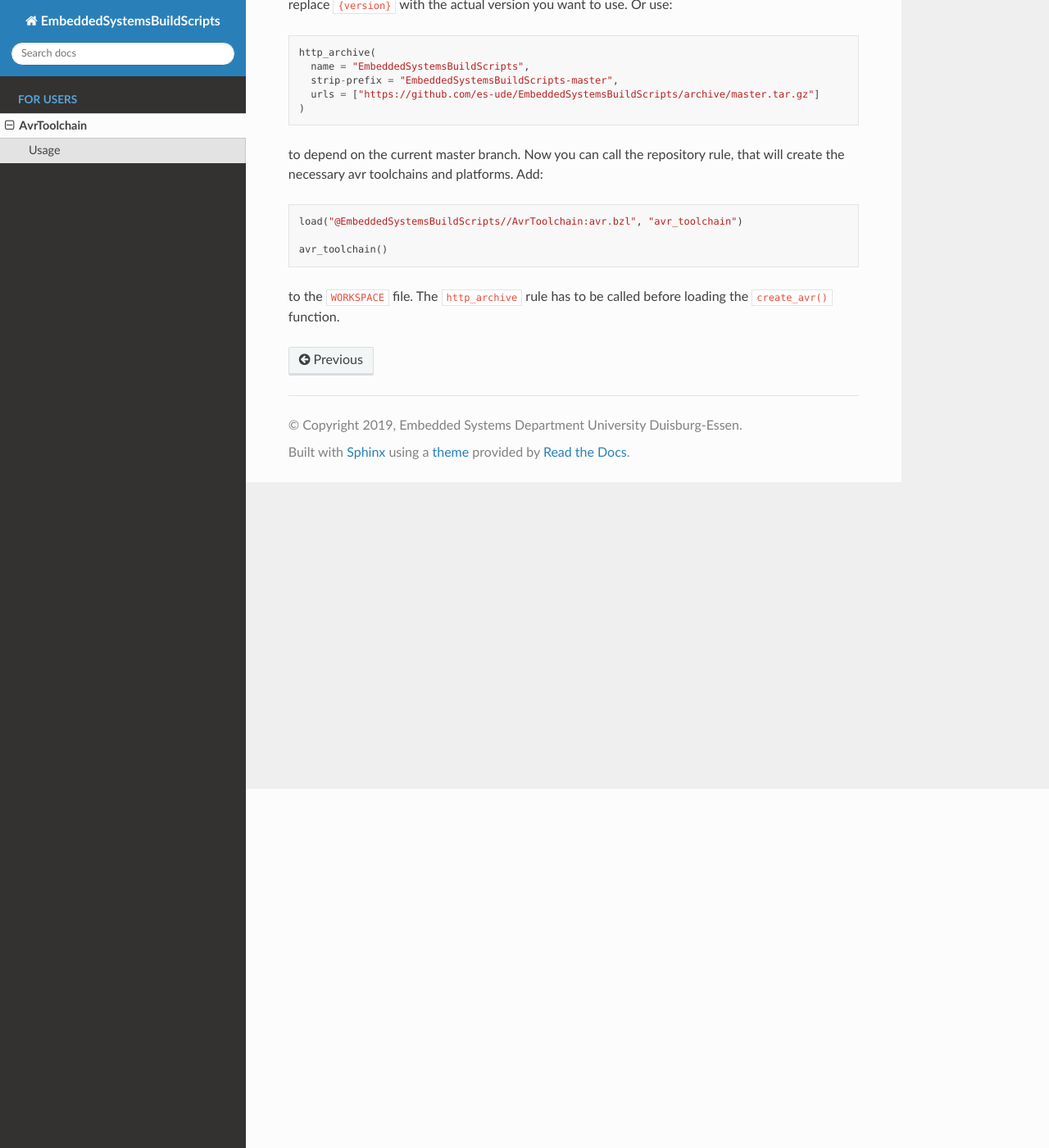
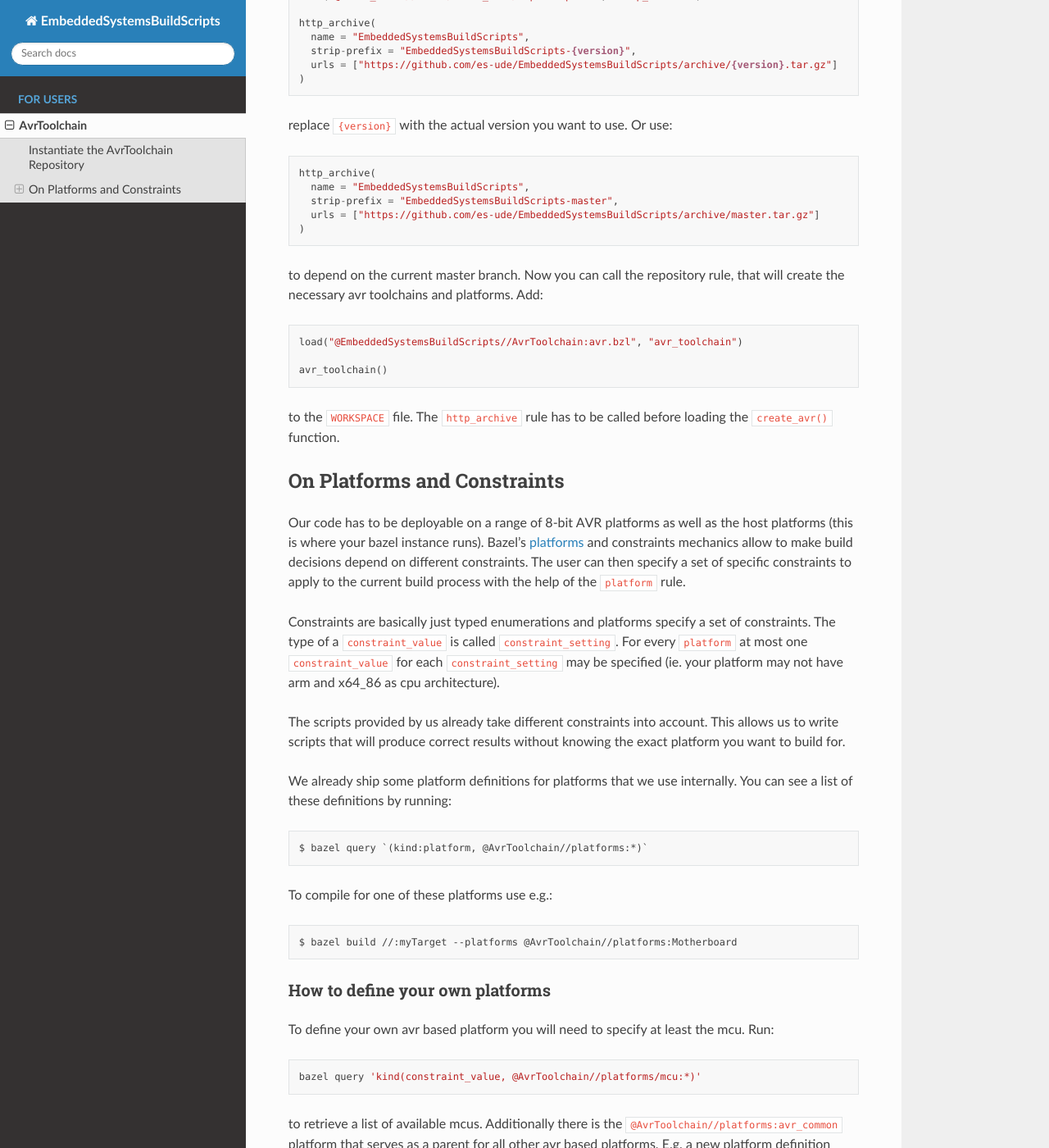
Before and after one commit to es-ude/EmbeddedSystemsBuildScripts, a Sphinx documentation site: the page built from docs/AvrToolchain.rst, in a window 1280 px wide and 1400 px high, scrolled down 438 px. Shown: the whole window at 82% size. Built offline with Sphinx 7.4.7 and the Read the Docs theme 2.0.0, drawn with Linux system fonts in a browser that asks for light colours; pages that are not in the unit, such as notebooks, are missing from menus; some of the changed text lies outside the part shown.

Commit message:
add platforms and constraints section

```diff
--- a/docs/AvrToolchain.rst
+++ b/docs/AvrToolchain.rst
@@ -2,8 +2,27 @@
 AvrToolchain
 ************
 
-Usage
------
+The AvrToolchain repository is an external
+dependency that is generated automatically
+by a |repository_rule|_ implemented
+in |avr.bzl|_. It provides ``cc_toolchains``
+for compiling code with the avr-gcc compiler,
+for different mcus. Most of the time you will
+want to enable the ``--compile_mode=optimization``
+flag that already contains gcc flags we
+found useful for reducing code size.
+
+.. |repository_rule| replace:: ``repository_rule``
+.. _repository_rule: https://docs.bazel.build/versions/master/skylark/repository_rules.html
+.. |http_archive| replace:: ``http_archive``
+.. _http_archive: https://docs.bazel.build/versions/master/skylark/repository_rules.html
+.. |avr.bzl| replace:: ``@EmbeddedSystemsBuildScripts//AvrToolchain:avr.bzl``
+.. _avr.bzl: https://github.com/es-ude/EmbeddedSystemsBuildScripts/blob/master/AvrToolchain/avr.bzl
+.. _platforms: https://docs.bazel.build/versions/master/platforms.html
+.. _Platforms: https://docs.bazel.build/versions/master/platforms.html
+
+Instantiate the AvrToolchain Repository
+---------------------------------------
 
 To depend on the ``EmbeddedSystemsBuildScripts`` add this to your ``WORKSPACE`` file::
 
@@ -32,5 +51,77 @@ and platforms. Add::
 
   avr_toolchain()
 
-to the ``WORKSPACE`` file. The ``http_archive`` rule has to be called before loading
+to the ``WORKSPACE`` file. The |http_archive|_  rule has to be called before loading
 the ``create_avr()`` function.
+
+On Platforms and Constraints
+----------------------------
+
+Our code has to be deployable on a range
+of 8-bit AVR platforms as well as the
+host platforms (this is where your bazel
+instance runs). Bazel's platforms_
+and constraints mechanics allow to
+make build decisions depend on different
+constraints. The user can then
+specify a set of specific constraints
+to apply to the current build process
+with the help of the ``platform`` rule.
+
+Constraints are basically just typed
+enumerations and platforms specify
+a set of constraints. The type
+of a ``constraint_value`` is called
+``constraint_setting``.
+For every ``platform`` at most
+one ``constraint_value`` for each
+``constraint_setting`` may be
+specified (ie. your platform may not have
+arm and x64_86 as cpu architecture).
+
+The scripts provided by us already
+take different constraints into account.
+This allows us to write scripts that will
+produce correct results without knowing the
+exact platform you want to build for.
+
+We already ship some platform definitions
+for platforms that we use internally.
+You can see a list of these definitions by running::
+
+  $ bazel query `(kind:platform, @AvrToolchain//platforms:*)`
+
+To compile for one of these platforms use e.g.::
+
+  $ bazel build //:myTarget --platforms @AvrToolchain//platforms:Motherboard
+
+How to define your own platforms
+~~~~~~~~~~~~~~~~~~~~~~~~~~~~~~~~
+
+To define your own avr based platform you will
+need to specify at least the mcu.
+Run::
+
+  bazel query 'kind(constraint_value, @AvrToolchain//platforms/mcu:*)'
+
+to retrieve a list of available mcus.
+Additionally there is the ``@AvrToolchain//platforms:avr_common`` platform
+that serves as a parent for all other avr based platforms.
+E.g. a new platform definition could look like this::
+
+  platform(
+    name = "MyPlatform",
+    constraint_values = [
+      "@AvrToolchain//platforms/mcu:atmega16",
+      "@AvrToolchain//platforms/cpu_frequency:8mhz",
+    ],
+    parents = ["@AvrToolchain//platforms:avr_common"],
+  )
+
+To see a list of available constraint settings run::
+
+  $ bazel query 'kind(constraint_setting, @AvrToolchain//platforms/...)'
+
+and to see a list of available values for the setting ``<my_setting>`` you can run::
+
+  $ bazel query 'attr(constraint_setting, <my_setting>, @AvrToolchain//...)'
```
